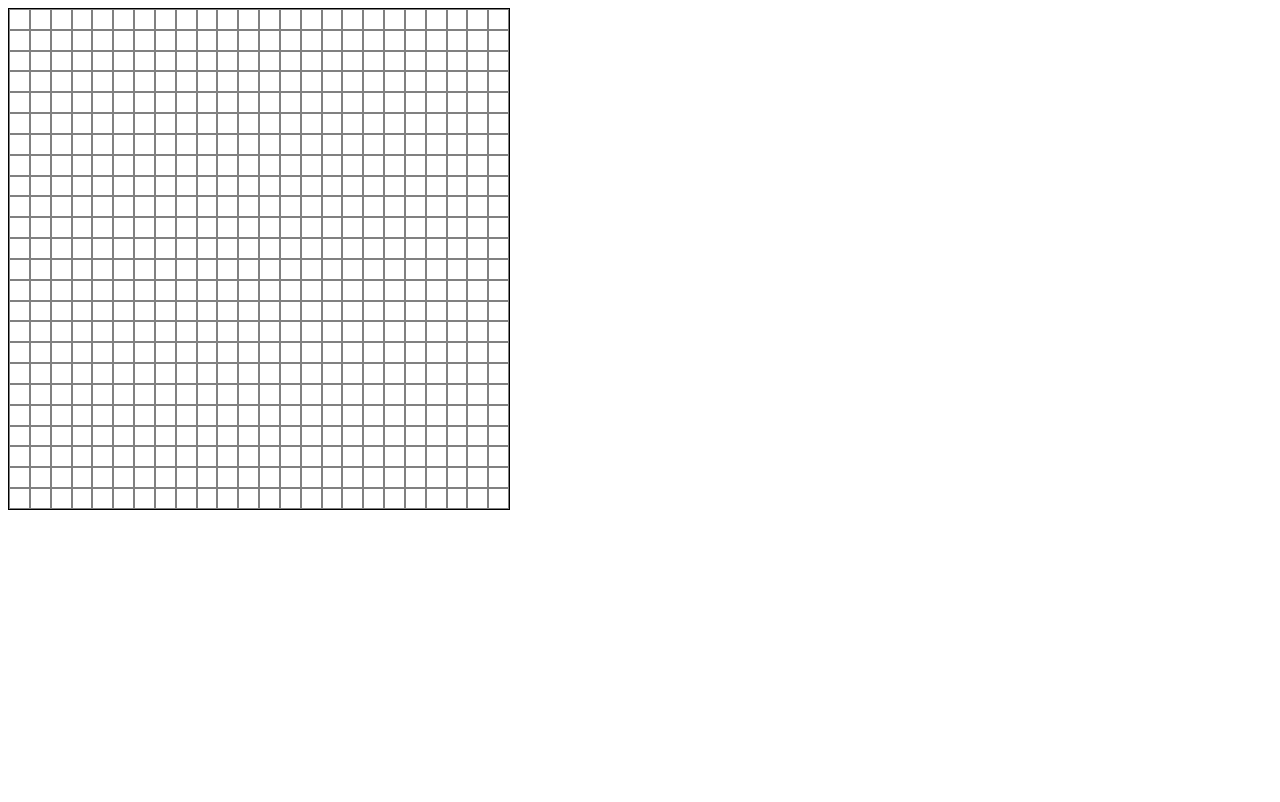
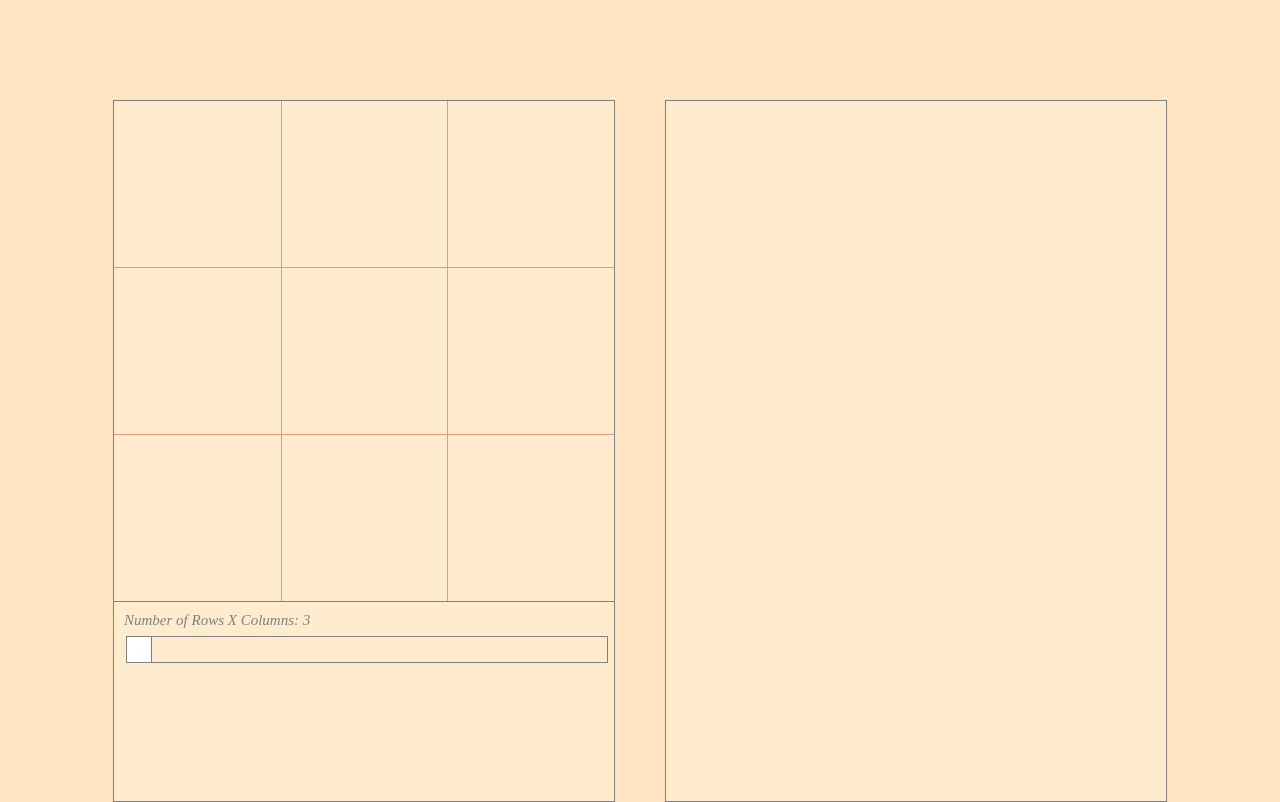
Before and after one commit to aarcThom/etch-a-sketch-automata, a plain HTML site: page index.html in a window 1280 px wide. Drawn offline with Linux system fonts and the light colour scheme; a web font is replaced by a local one.

Commit message:
Finish the gridcell generator slider
Sliderbar controls the number of rows and columns for the gridcells.
I think that I will initiate all 50x50 cell objects from the start
so they are not recreated everytime the slider is moved. Should speed
things up.

```diff
--- a/etchSketch.js
+++ b/etchSketch.js
@@ -14,15 +14,22 @@ class gridCell {
         let cell= document.createElement('div');
         cell.id = this.id;
         cell.className = 'gridCell';
-        cell.style.border = ' 0.25px solid grey';
+
+        //don't want to have overlapping lines
+        if (this.xVal != 0) {
+            cell.style.borderLeft = '1px solid DarkSalmon';
+        }
+        if (this.yVal != 0) {
+            cell.style.borderBottom = ' 1px solid DarkSalmon';
+        }
 
         this.container.appendChild(cell);
     }
 }
 
 
-
-function addGrid(gridCnt, grdContainer) {
+//function to populate grid container with grid cells
+function initGrid(gridCnt, grdContainer) {
     let gridDict = {};
 
     for (let y =gridCnt - 1; y >= 0; y--) {
@@ -33,24 +40,67 @@ function addGrid(gridCnt, grdContainer) {
     return gridDict;
 }
 
-// main
-
-let rowColCount = 24;
-
-let gridTempCol = '';
-for (i = 0; i<rowColCount; i++){
-    if (i != rowColCount-1) {
-        gridTempCol += '1fr ';
-    } else { gridTempCol += '1fr';}
+//function to change the slider bar side thicknesses
+function thumbSides(curVal) {
+    if (curVal == 3){
+        docRoot.style.setProperty('--l-thumb','0px');
+        docRoot.style.setProperty('--r-thumb','1px');
+    } else if (curVal == 50) {
+        docRoot.style.setProperty('--l-thumb','1px');
+        docRoot.style.setProperty('--r-thumb','0px');
+    } else {
+        docRoot.style.setProperty('--l-thumb','1px');
+        docRoot.style.setProperty('--r-thumb','1px');
+    }
 }
 
-const gridCont = document.querySelector('.grid-container');
-gridCont.style.gridTemplateColumns = gridTempCol;
+// SETUP--------------------------------------
 
+//grabbing global variables
+let docRoot = document.querySelector(':root');
 
-let basicGrid = addGrid(rowColCount, gridCont);
+//grabbing the slider
+let slider = document.getElementById('gridSlider');
+let sliderVal = slider.value;
 
+//grabbing the grid caption
+let sliderCap = document.getElementById('gridSizeCaption');
+sliderCap.textContent = `Number of Rows X Columns: ${sliderVal}`;
+
+//formatting the CSS grid
+let gridDim = '1fr 1fr 1fr';
+const gridCont = document.querySelector('.automata-grid');
+gridCont.style.gridTemplateColumns = gridDim;
+
+//populating the grid with cells
+let basicGrid = initGrid(3, gridCont);
+
+// calling the makeGrid method that creates corresponding CSS
 for (var key of Object.keys(basicGrid)){
     basicGrid[key].makeGrid();
-    console.log(basicGrid[key].id);
 }
+
+// INTERACTION----------------------------------------------------------
+//sliding around the slider
+slider.oninput = function() {
+
+    //change the value
+    sliderVal = this.value;
+    sliderCap.textContent = `Number of Rows X Columns: ${sliderVal}`;
+    thumbSides(this.value);
+
+    //clear the dictionary
+    basicGrid = {};
+    //clear the div
+    gridCont.innerHTML = '';
+
+    gridDim = '1fr'+' 1fr'.repeat(this.value -1);
+    gridCont.style.gridTemplateColumns = gridDim;
+
+    basicGrid = initGrid(this.value, gridCont);
+    for (var key of Object.keys(basicGrid)){
+        basicGrid[key].makeGrid();
+    }
+    console.log(Object.keys(basicGrid).length);
+    console.log(gridDim);
+}
--- a/index.html
+++ b/index.html
@@ -8,8 +8,19 @@
     <link rel="stylesheet" href="style.css">
 </head>
 <body>
-    <div class="grid-container">
+    <div class="page-layout">
+        <div class="grid-container">
+            <div class="automata-grid"></div>
+            <div class="gridControls">
+                <p class="caption" id="gridSizeCaption"></p>
+                <div class="slider-container">
+                    <input type="range" min="3" max="50" value="3" class="slider" id="gridSlider">
+                </div>
+            </div>
+        </div>
+        <div class="button-container"></div>
     </div>
+
 
 
     <script src="./etchSketch.js"></script>
--- a/style.css
+++ b/style.css
@@ -1,12 +1,82 @@
+/* importing from google fonts */
+@import url('https://fonts.googleapis.com/css2?family=Unna:ital@0;1&display=swap');
+
+:root {
+    --l-thumb: 0px;
+    --r-thumb: 1px;
+}
+
+/* need to set html and body also to height 100% */
+/* and remove the body margin (ie. white space around page content) */
+.page-layout, html, body {
+    height: 100vh;
+    width: 100vw;
+    margin: 0;
+    background-color: bisque;
+}
+
+
+.caption {
+    color: grey;
+    font-style: italic;
+    font-size: 15px;
+    font-family: 'Unna', serif;
+    margin: 0px 0px 5px 0px;
+}
+
+.page-layout {
+    display: flex;
+    flex-wrap: wrap;
+    padding: 100px;
+    gap: 50px;
+    box-sizing: border-box;
+
+    justify-content: center;
+    align-items: center;
+}
+
 .grid-container {
     width: 500px;
+    height: 700px;
+    border: 1px solid grey;
+    background-color: blanchedalmond;
+}
+
+.button-container {
+    width: 500px;
+    height: 700px;
+    border: 1px solid grey;
+    background-color: blanchedalmond;
+}
+
+.automata-grid {
+    width: 500px;
     height: 500px;
-    border: 1px solid black;
+    border-bottom: 1px solid grey;
     display: grid;
     grid-template-columns: 1fr 1fr 1fr;
 }
 
-.grid-item2 {
-    background-color: black;
-    color: white;
+.gridControls {
+    padding: 10px;
+    box-sizing: border-box;
 }
+
+#gridSlider {
+    -webkit-appearance: none;
+    appearance: none;
+    width: 100%;
+    height: 25px;
+    background-color: blanchedalmond;
+    border: 1px solid grey;
+}
+
+#gridSlider::-webkit-slider-thumb {
+    -webkit-appearance: none;
+    appearance: none;
+    width: 25px;
+    height: 25px;
+    background: white;
+    border-left: var(--l-thumb) solid grey;
+    border-right: var(--r-thumb) solid grey;
+}
```
